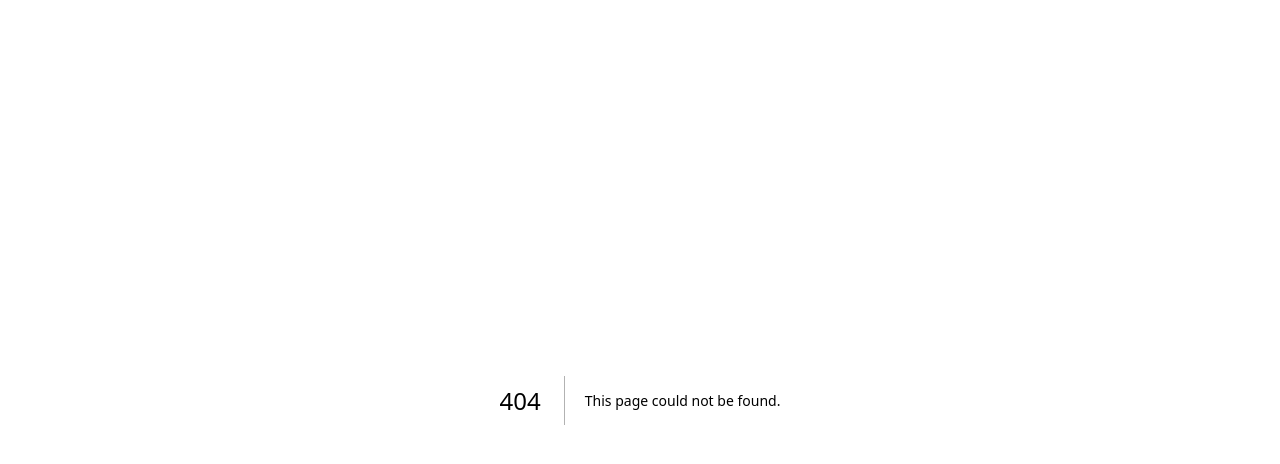
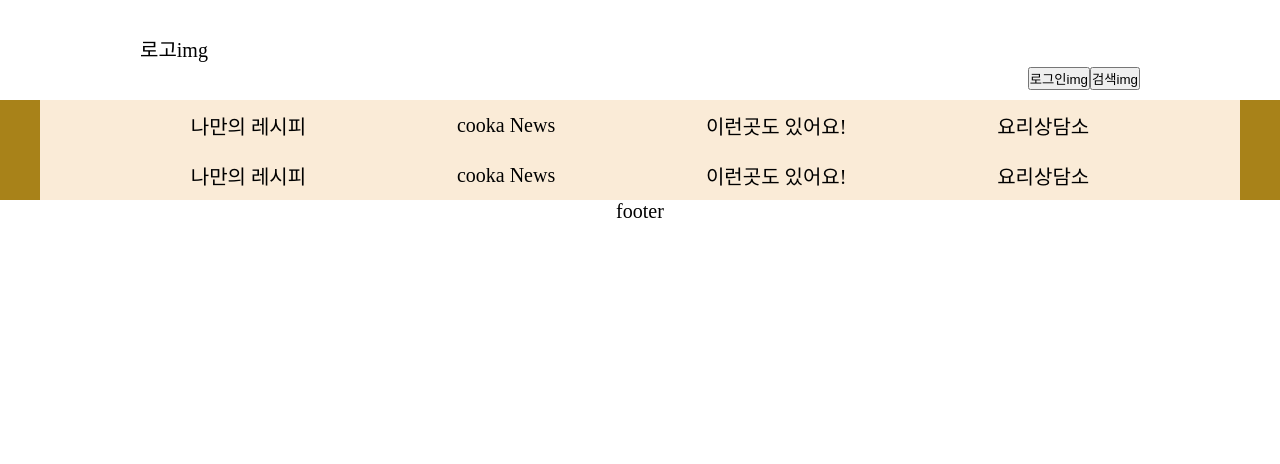
Before and after one commit to Cooka-devs/Cooka, a Next.js app in the folder frontend/: page /yoon/components/Gnb in a window 1280 px wide. Before the commit this address had no page. Shown: the top 464 px of the page. Built offline with nearby package versions, Linux system fonts and the light colour scheme.

Commit message:
updated UI

```diff
--- a/frontend/src/pages/_app.tsx
+++ b/frontend/src/pages/_app.tsx
@@ -1,6 +1,13 @@
-import '@/styles/globals.css'
-import type { AppProps } from 'next/app'
-
+import "@/styles/globals.css";
+import type { AppProps } from "next/app";
+import Header from "./yoon/components/Header";
+import Footer from "./yoon/components/Footer";
 export default function App({ Component, pageProps }: AppProps) {
-  return <Component {...pageProps} />
+  return (
+    <div>
+      <Header />
+      <Component {...pageProps} />
+      <Footer />
+    </div>
+  );
 }
--- /dev/null
+++ b/frontend/src/pages/yoon/components/Footer.tsx
@@ -0,0 +1,9 @@
+import Styles from "../index.module.css";
+const Footer = () => {
+  return (
+    <div className={Styles.footer}>
+      <div>footer</div>
+    </div>
+  );
+};
+export default Footer;
--- /dev/null
+++ b/frontend/src/pages/yoon/components/Gnb.tsx
@@ -0,0 +1,17 @@
+import Styles from "../index.module.css";
+import Link from "next/link";
+const Gnb = () => {
+  return (
+    <div>
+      <div className={Styles.gnb}>
+        <div className={Styles.gnb_list}>
+          <Link href="/yoon/components/Gnb_recipe">나만의 레시피</Link>
+          <Link href="/gnb_news">cooka News</Link>
+          <Link href="/gnb_place">이런곳도 있어요!</Link>
+          <Link href="/gnb_board">요리상담소</Link>
+        </div>
+      </div>
+    </div>
+  );
+};
+export default Gnb;
--- /dev/null
+++ b/frontend/src/pages/yoon/components/Header.tsx
@@ -0,0 +1,22 @@
+import Styles from "../index.module.css";
+import Link from "next/link";
+import Gnb from "./Gnb";
+const Header = () => {
+  return (
+    <div>
+      <div className={Styles.header}>
+        <div className={Styles.header_main}>
+          <Link href="/">
+            <span className={Styles.header_main_logo}>로고img</span>
+          </Link>
+        </div>
+        <div className={Styles.header_main_login}>
+          <button>로그인img</button>
+          <button>검색img</button>
+        </div>
+      </div>
+      <Gnb />
+    </div>
+  );
+};
+export default Header;
--- a/frontend/src/pages/yoon/index.module.css
+++ b/frontend/src/pages/yoon/index.module.css
@@ -1,3 +1,117 @@
-.container {
-  background-color: red;
+/*-------------------------------Header--------------------------------*/
+.header {
+  width: 120rem;
+  height: 10rem;
+  margin: auto;
+  font-size: 2rem;
+  position: relative;
 }
+.header_main {
+  position: absolute;
+  left: 10rem;
+  line-height: 10rem;
+}
+.header_main_logo {
+  display: inline-block;
+  width: 30rem;
+}
+.header_main_login {
+  position: absolute;
+  bottom: 1rem;
+  right: 10rem;
+}
+/*-------------------------------Gnb--------------------------------*/
+.gnb {
+  height: 5rem;
+  background-color: #a88219;
+}
+.gnb_list {
+  width: 120rem;
+  height: 5rem;
+  margin: auto;
+  font-size: 2rem;
+  background-color: antiquewhite;
+  display: flex;
+  justify-content: space-evenly;
+  align-items: center;
+}
+.recipe_container {
+  width: 120rem;
+  min-height: 120rem;
+  margin: auto;
+  background-color: lightgrey;
+  font-size: 2rem;
+  display: flex;
+}
+.recipe_left {
+  width: 90rem;
+  background-color: #a88219;
+}
+.recipe_right {
+  width: 30rem;
+  background-color: aqua;
+}
+/*-------------------------------Main--------------------------------*/
+.main {
+  width: 120rem;
+  margin: auto;
+  font-size: 2rem;
+  min-height: 120rem;
+  background-color: #f6f6f6;
+}
+.main_container {
+  display: flex;
+  flex-direction: column;
+}
+.main_item:nth-child(1) {
+  background-color: white;
+  height: 25rem;
+}
+.main_item:nth-child(2) {
+  background-color: darkgoldenrod;
+  height: 30rem;
+}
+.main_item:nth-child(3) {
+  background-color: violet;
+  height: 30rem;
+}
+.main_item:nth-child(4) {
+  display: flex;
+  flex-direction: row;
+  margin-bottom: 2rem;
+  height: 30rem;
+}
+.main_item {
+  margin: 2rem 2rem 0 2rem;
+}
+.main_item_item:nth-child(1) {
+  background-color: bisque;
+}
+.main_item_item:nth-child(2) {
+  background-color: yellow;
+}
+.main_item_item {
+  flex-basis: 50%;
+}
+.main_item_item:nth-child(1) {
+  margin-right: 20px;
+}
+.main_ad {
+  display: flex;
+  justify-content: space-evenly;
+  align-items: center;
+  height: 100%;
+}
+.main_ad_item {
+  height: 200px;
+  width: 300px;
+  background-color: gray;
+}
+/*-------------------------------Footer--------------------------------*/
+.footer {
+  width: 120rem;
+  margin: auto;
+  font-size: 2rem;
+  height: 20rem;
+  text-align: center;
+}
--- a/frontend/src/styles/globals.css
+++ b/frontend/src/styles/globals.css
@@ -6,6 +6,11 @@
 
 html,
 body {
+  font-size: 10px;
   max-width: 100vw;
   overflow-x: hidden;
 }
+a {
+  text-decoration: none;
+  color: black;
+}
```
Also changed, not shown: frontend/src/pages/index.tsx (+2 -15 lines), frontend/src/pages/yoon/components/Gnb_recipe.tsx (added, +10 -0 lines), frontend/src/pages/yoon/components/Layout.tsx (added, +16 -0 lines), frontend/src/pages/yoon/components/Main.tsx (added, +27 -0 lines), frontend/src/pages/yoon/index.tsx (deleted, +0 -7 lines), 1 other file (tests, documents, lock files or other folders).
